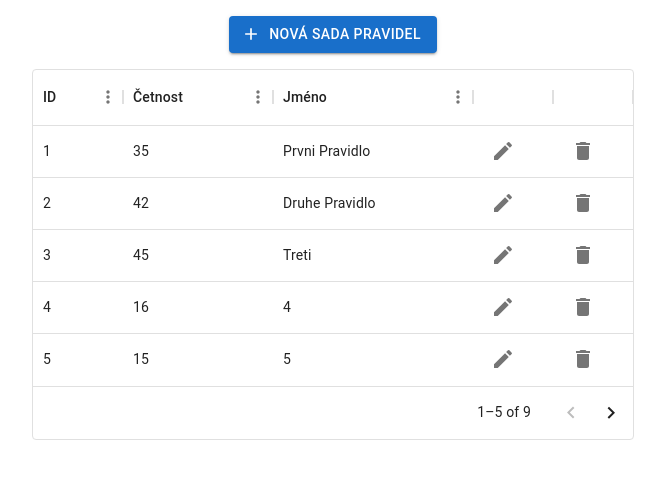
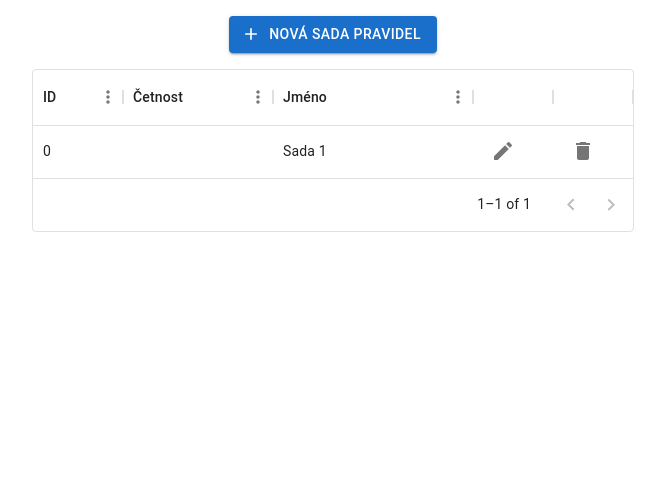
Before and after one commit to davidzemancz/hackathon_abra_2023, a React (Create React App) app in the folder frontend/: page /pravidla in a window 1280 px wide. Shown: the top 478 px of the page, without its empty margins (307-972 px from the left). Built offline with nearby package versions, Linux system fonts and the light colour scheme.

Commit message:
pravidla

```diff
--- a/frontend/src/SadyPravidelAPI.js
+++ b/frontend/src/SadyPravidelAPI.js
@@ -2,7 +2,7 @@
 
 export function List(){
     var sady = JSON.parse(localStorage.getItem("sadyPravidel"));
-    if (sady === null) sady = { list: [] };
+    if (sady === null) sady = { list: [ {id: 0, nazev: "Sada 1"} ] };
     return sady;
 }
 
@@ -28,5 +28,15 @@ export function Delete(sadaId){
     const sady = List();
     const list = sady.list.filter(s => s.id != sadaId);
     SaveMany({list: list})
+}
 
+export function PravidlaProFakturu(faktura){
+    const sady = List();
+    let sadyProFak = []
+    for(var i = 0; i < sady.length; i++){
+        var sada = sady[i];
+
+        sadyProFak.push(sada)
+    }
+    return sadyProFak
 }
--- a/frontend/src/SeznamPravidel.js
+++ b/frontend/src/SeznamPravidel.js
@@ -10,26 +10,17 @@ import IconButton from '@mui/material/IconButton';
 import DeleteIcon from '@mui/icons-material/Delete';
 import EditIcon from '@mui/icons-material/Edit';
 import AddIcon from '@mui/icons-material/Add';
+import { useEffect } from 'react';
+import { List } from "./SadyPravidelAPI";
 
 
 function SeznamPravidel(props)
     {
-        const [rows, setRows] = useState([
-          { id: 1, Jméno: 'Prvni Pravidlo', View: 'Jon', Četnost: 35, Sklady:  {
-              A:{hotovost:15, procenta:0, zbytek:false},
-              B:{hotovost:15, procenta:0, zbytek:false},
-              C:{hotovost:15, procenta:0, zbytek:false},
-          }},
-          { id: 2, Jméno: 'Druhe Pravidlo', View: 'Cersei', Četnost: 42 },
-          { id: 3, Jméno: 'Treti', View: 'Jaime', Četnost: 45 },
-          { id: 4, Jméno: '4', View: 'Arya', Četnost: 16 },
-          { id: 5, Jméno: '5', View: 'Daenerys', Četnost: 15 },
-          { id: 6, Jméno: '6', View: null, Četnost: 150 },
-          { id: 7, Jméno: '7', View: 'Ferrara', Četnost: 44 },
-          { id: 8, Jméno: '8', View: 'Rossini', Četnost: 36 },
-          { id: 9, Jméno: '9', View: 'Harvey', Četnost: 65 },
-        ]);
+        const [rows, setRows] = useState(null);
 
+        useEffect(() => {
+            setRows(List().list)
+        }, []);
 
         const renderDeleteButton = (params) => {
           console.log(params)
@@ -49,9 +40,10 @@ function SeznamPravidel(props)
         }
 
         const renderViewButton = (params) => {
+
           return (
               <strong>
-                  <NavLink to="pravidlo/0">
+                  <NavLink to={"/pravidla/" + params.id}>
                   <IconButton aria-label="edit"
                           // variant="contained"
                           // color="primary"
@@ -73,7 +65,7 @@ function SeznamPravidel(props)
             width: 150,
           },
           {
-            field: 'Jméno',
+            field: 'nazev',
             headerName: 'Jméno',
             width: 200,
           },
@@ -105,11 +97,11 @@ function SeznamPravidel(props)
 
         let navigate = useNavigate();
         const routeChangeToPravidlo = () =>{
-          let path = `pravidlo/0`;
-          navigate(path);
+          navigate("/pravidla/0");
         }
 
-        return (
+        if (rows === null) return (<p>Načítání...</p>)
+        else return (
             <Box
             // sx={{ height: 400, width: '100%' }}
             >
@@ -118,7 +110,7 @@ function SeznamPravidel(props)
                 textAlign: 'center',
               }}>
                 <Button sx = {{m: 2, backgroundColor: '#196FCA'}} variant="contained"
-           onClick={() => routeChangeToPravidlo} startIcon={<AddIcon />}>
+           onClick={() => routeChangeToPravidlo()} startIcon={<AddIcon />}>
             Nová sada pravidel
             </Button>
               </Container>
--- a/frontend/src/index.js
+++ b/frontend/src/index.js
@@ -23,7 +23,7 @@ const router = createBrowserRouter([
 
   },
   {
-    path: "/pravidlo/:id",
+    path: "/pravidla/:id",
     element: <DetailPravidla/>
 
   },
```
